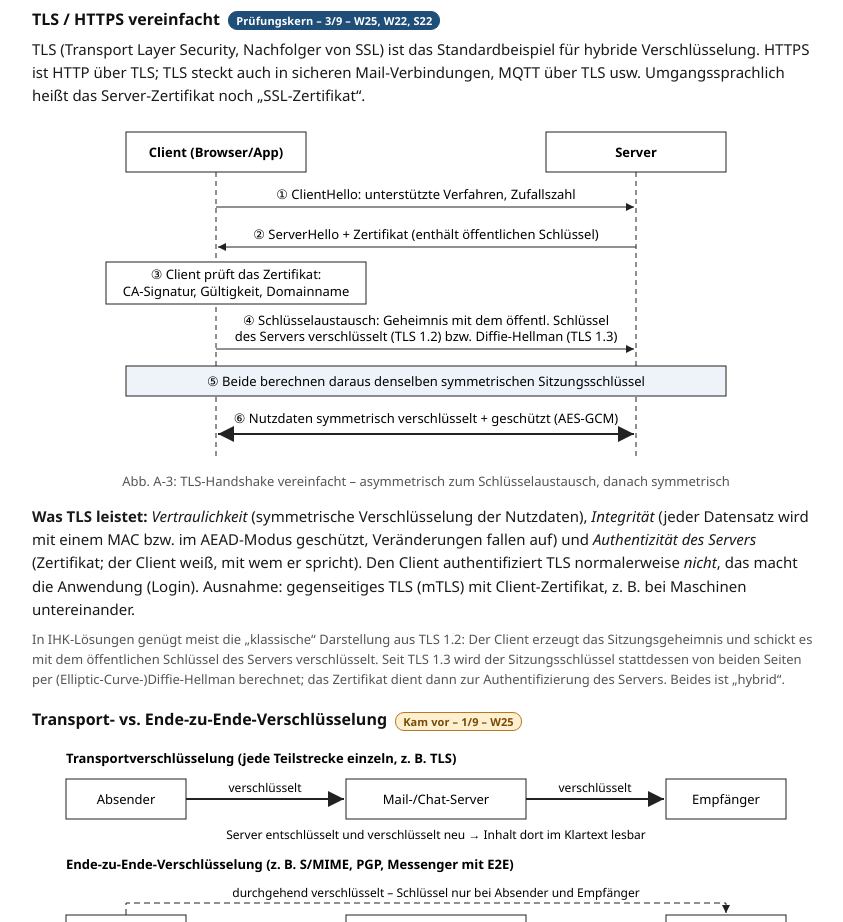
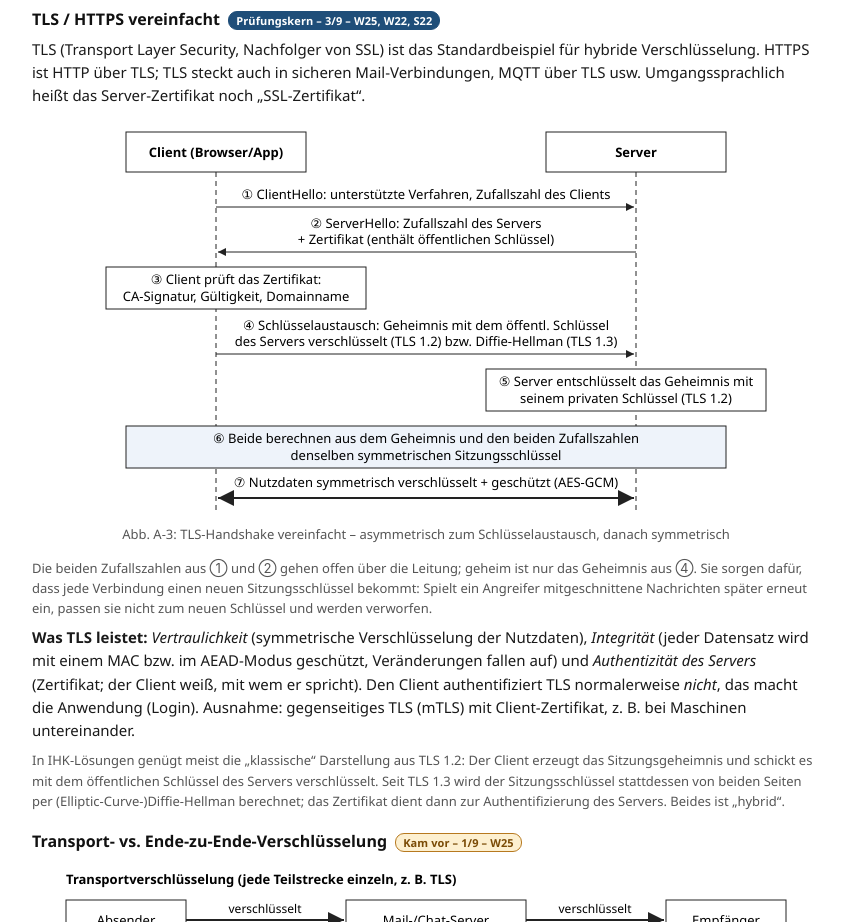
Before and after one commit to StrohhalmKatze/fiae-ap2-pruefungstrainer, a plain HTML site: page 07_IT-Sicherheit.html in a window 1280 px wide. Shown: the part 5140-6062 px from the top of the page, without its empty margins (214-1057 px from the left). Drawn offline with Linux system fonts and the light colour scheme.

Commit message:
TLS-Handshake-Grafik ergänzt
- Zufallszahl des Servers, Entschlüsseln des Geheimnisses mit dem privaten Schlüssel
  und die Berechnung des Sitzungsschlüssels aus Geheimnis und beiden Zufallszahlen
- Kurzer Hinweis, wozu die Zufallszahlen dienen

```diff
--- a/07_IT-Sicherheit.html
+++ b/07_IT-Sicherheit.html
@@ -305,7 +305,7 @@
   <h4>TLS / HTTPS vereinfacht <span class="relevanz r-kern" title="S22 4c (SSL-Zertifikat), W22 1d (TLS), W25 3aa (Transportverschlüsselung)">Prüfungskern – 3/9 – W25, W22, S22</span></h4>
   <p>TLS (Transport Layer Security, Nachfolger von SSL) ist das Standardbeispiel für hybride Verschlüsselung. HTTPS ist HTTP über TLS; TLS steckt auch in sicheren Mail-Verbindungen, MQTT über TLS usw. Umgangssprachlich heißt das Server-Zertifikat noch „SSL-Zertifikat“.</p>
   <figure>
-    <svg viewBox="0 0 720 345" width="720" xmlns="http://www.w3.org/2000/svg" font-family="Segoe UI, Arial, sans-serif" font-size="13">
+    <svg viewBox="0 0 720 398" width="720" xmlns="http://www.w3.org/2000/svg" font-family="Segoe UI, Arial, sans-serif" font-size="13">
       <defs>
         <marker id="e01c-pfeil" viewBox="0 0 10 10" refX="10" refY="5" markerWidth="8" markerHeight="8" orient="auto-start-reverse"><path d="M0,0 L10,5 L0,10 Z" fill="#222"/></marker>
       </defs>
@@ -313,31 +313,38 @@
       <text x="150" y="35" text-anchor="middle" font-weight="bold">Client (Browser/App)</text>
       <rect x="480" y="10" width="180" height="40" fill="#fff" stroke="#222"/>
       <text x="570" y="35" text-anchor="middle" font-weight="bold">Server</text>
-      <line x1="150" y1="50" x2="150" y2="335" stroke="#222" stroke-dasharray="5,4"/>
-      <line x1="570" y1="50" x2="570" y2="335" stroke="#222" stroke-dasharray="5,4"/>
+      <line x1="150" y1="50" x2="150" y2="388" stroke="#222" stroke-dasharray="5,4"/>
+      <line x1="570" y1="50" x2="570" y2="388" stroke="#222" stroke-dasharray="5,4"/>
       <!-- 1 -->
-      <text x="360" y="77" text-anchor="middle">① ClientHello: unterstützte Verfahren, Zufallszahl</text>
+      <text x="360" y="77" text-anchor="middle">① ClientHello: unterstützte Verfahren, Zufallszahl des Clients</text>
       <line x1="150" y1="85" x2="568" y2="85" stroke="#222" marker-end="url(#e01c-pfeil)"/>
       <!-- 2 -->
-      <text x="360" y="117" text-anchor="middle">② ServerHello + Zertifikat (enthält öffentlichen Schlüssel)</text>
-      <line x1="570" y1="125" x2="152" y2="125" stroke="#222" marker-end="url(#e01c-pfeil)"/>
+      <text x="360" y="106" text-anchor="middle">② ServerHello: Zufallszahl des Servers</text>
+      <text x="360" y="122" text-anchor="middle">+ Zertifikat (enthält öffentlichen Schlüssel)</text>
+      <line x1="570" y1="130" x2="152" y2="130" stroke="#222" marker-end="url(#e01c-pfeil)"/>
       <!-- 3 -->
-      <rect x="40" y="140" width="260" height="42" fill="#fff" stroke="#222"/>
-      <text x="170" y="157" text-anchor="middle">③ Client prüft das Zertifikat:</text>
-      <text x="170" y="174" text-anchor="middle">CA-Signatur, Gültigkeit, Domainname</text>
+      <rect x="40" y="145" width="260" height="42" fill="#fff" stroke="#222"/>
+      <text x="170" y="162" text-anchor="middle">③ Client prüft das Zertifikat:</text>
+      <text x="170" y="179" text-anchor="middle">CA-Signatur, Gültigkeit, Domainname</text>
       <!-- 4 -->
-      <text x="360" y="203" text-anchor="middle">④ Schlüsselaustausch: Geheimnis mit dem öffentl. Schlüssel</text>
-      <text x="360" y="219" text-anchor="middle">des Servers verschlüsselt (TLS 1.2) bzw. Diffie-Hellman (TLS 1.3)</text>
-      <line x1="150" y1="227" x2="568" y2="227" stroke="#222" marker-end="url(#e01c-pfeil)"/>
+      <text x="360" y="208" text-anchor="middle">④ Schlüsselaustausch: Geheimnis mit dem öffentl. Schlüssel</text>
+      <text x="360" y="224" text-anchor="middle">des Servers verschlüsselt (TLS 1.2) bzw. Diffie-Hellman (TLS 1.3)</text>
+      <line x1="150" y1="232" x2="568" y2="232" stroke="#222" marker-end="url(#e01c-pfeil)"/>
       <!-- 5 -->
-      <rect x="60" y="244" width="600" height="30" fill="#eef3fa" stroke="#222"/>
-      <text x="360" y="264" text-anchor="middle">⑤ Beide berechnen daraus denselben symmetrischen Sitzungsschlüssel</text>
+      <rect x="420" y="247" width="280" height="42" fill="#fff" stroke="#222"/>
+      <text x="560" y="264" text-anchor="middle">⑤ Server entschlüsselt das Geheimnis mit</text>
+      <text x="560" y="281" text-anchor="middle">seinem privaten Schlüssel (TLS 1.2)</text>
       <!-- 6 -->
-      <text x="360" y="301" text-anchor="middle">⑥ Nutzdaten symmetrisch verschlüsselt + geschützt (AES-GCM)</text>
-      <line x1="152" y1="312" x2="568" y2="312" stroke="#222" stroke-width="2" marker-start="url(#e01c-pfeil)" marker-end="url(#e01c-pfeil)"/>
+      <rect x="60" y="304" width="600" height="42" fill="#eef3fa" stroke="#222"/>
+      <text x="360" y="321" text-anchor="middle">⑥ Beide berechnen aus dem Geheimnis und den beiden Zufallszahlen</text>
+      <text x="360" y="338" text-anchor="middle">denselben symmetrischen Sitzungsschlüssel</text>
+      <!-- 7 -->
+      <text x="360" y="365" text-anchor="middle">⑦ Nutzdaten symmetrisch verschlüsselt + geschützt (AES-GCM)</text>
+      <line x1="152" y1="376" x2="568" y2="376" stroke="#222" stroke-width="2" marker-start="url(#e01c-pfeil)" marker-end="url(#e01c-pfeil)"/>
     </svg>
     <figcaption>Abb. A-3: TLS-Handshake vereinfacht – asymmetrisch zum Schlüsselaustausch, danach symmetrisch</figcaption>
   </figure>
+  <p class="klein">Die beiden Zufallszahlen aus ① und ② gehen offen über die Leitung; geheim ist nur das Geheimnis aus ④. Sie sorgen dafür, dass jede Verbindung einen neuen Sitzungsschlüssel bekommt: Spielt ein Angreifer mitgeschnittene Nachrichten später erneut ein, passen sie nicht zum neuen Schlüssel und werden verworfen.</p>
   <p><strong>Was TLS leistet:</strong> <em>Vertraulichkeit</em> (symmetrische Verschlüsselung der Nutzdaten), <em>Integrität</em> (jeder Datensatz wird mit einem MAC bzw. im AEAD-Modus geschützt, Veränderungen fallen auf) und <em>Authentizität des Servers</em> (Zertifikat; der Client weiß, mit wem er spricht). Den Client authentifiziert TLS normalerweise <em>nicht</em>, das macht die Anwendung (Login). Ausnahme: gegenseitiges TLS (mTLS) mit Client-Zertifikat, z. B. bei Maschinen untereinander.</p>
   <p class="klein">In IHK-Lösungen genügt meist die „klassische“ Darstellung aus TLS 1.2: Der Client erzeugt das Sitzungsgeheimnis und schickt es mit dem öffentlichen Schlüssel des Servers verschlüsselt. Seit TLS 1.3 wird der Sitzungsschlüssel stattdessen von beiden Seiten per (Elliptic-Curve-)Diffie-Hellman berechnet; das Zertifikat dient dann zur Authentifizierung des Servers. Beides ist „hybrid“.</p>
 
```
